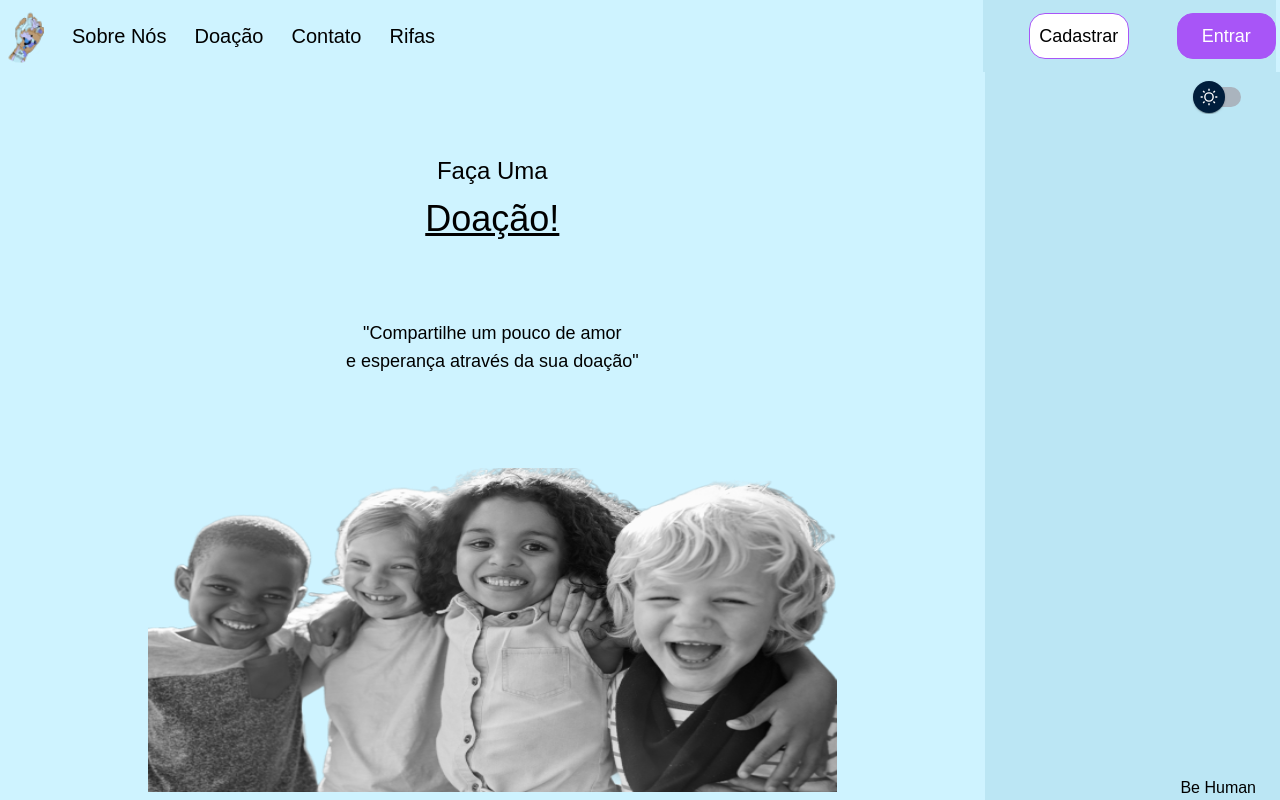
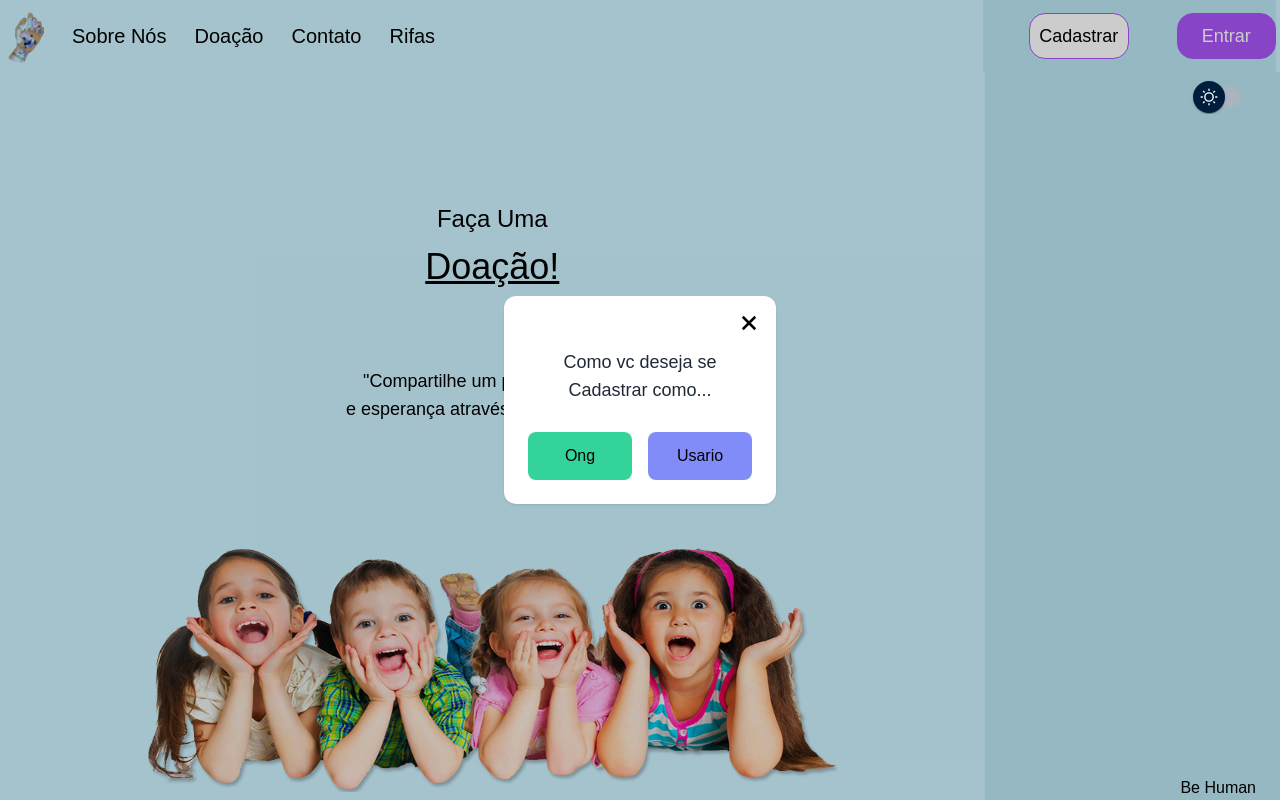
Before and after one commit to GabrielAlbanez/BH2, a React (Create React App) app in the folder web/: page / in a window 1280 px wide. Both pictures are taken after a click on the button "Cadastrar". Built offline with nearby package versions, Linux system fonts and the light colour scheme.

Commit message:
add model confirma register

```diff
--- a/web/src/Pages/Abertura.tsx
+++ b/web/src/Pages/Abertura.tsx
@@ -2,9 +2,10 @@ import React from "react";
 import Logo from "../assets/imgs/Logo.png";
 import Button from "../components/Button";
 import MyDrawer from "../components/MyDrawer";
-import imgFundo from "../assets/imgs/Meu projeto (2) 1.png";
+import imgFundo from "../assets/imgs/Crianças-PNG.png";
 import ButtonTradeTheme from "../components/ButtonTradeTheme";
 import { useTema } from "../common/context/Tema";
+
 
 export default function Abertura() {
   const { pegarTema } = useTema() as {
@@ -45,6 +46,7 @@ export default function Abertura() {
           <h1>Be Human</h1>
         </div>
       </div>
+
     </div>
   );
 }
--- /dev/null
+++ b/web/src/common/context/typeUserCadastro.tsx
@@ -0,0 +1,27 @@
+import React, { createContext, ReactNode, useContext, useState } from "react";
+
+type TypeUserCadastro = {
+  pegarTypeUser: string;
+  setPegarTypeUser: React.Dispatch<React.SetStateAction<string>>;
+};
+
+const TypeUserContext = createContext<TypeUserCadastro | undefined>(undefined);
+
+type TypeUserProps = {
+  children: ReactNode;
+};
+
+export default function TypeUserProvider({ children }: TypeUserProps) {
+  const [pegarTypeUser, setPegarTypeUser] = useState<string>("");
+
+  return (
+    <TypeUserContext.Provider value={{ pegarTypeUser, setPegarTypeUser }}>
+      {children}
+    </TypeUserContext.Provider>
+  );
+}
+
+export function useTypeUser() : TypeUserCadastro | undefined{
+    const typeUser = useContext(TypeUserContext)
+    return typeUser
+}
--- /dev/null
+++ b/web/src/components/Modal/ModalConfirm.tsx
@@ -0,0 +1,29 @@
+import React from "react";
+
+import { GrFormClose } from "react-icons/gr";
+
+
+interface PropsModal {
+  open: boolean;
+  onClose: () => void;
+  children: React.ReactNode;
+}
+
+const ModalConfirm: React.FC<PropsModal> = ({ open, onClose, children }) => {
+  return (
+    <div
+      onClick={onClose}
+      className={`fixed inset-0 flex justify-center items-center transition-colors ${
+        open ? "visible bg-black/20 " : "invisible "
+      }`}
+    >
+      <div className={`bg-white rounded-xl shadow p-6 transition-all ${open ? "scale-100 opacity-100 " : "scale-125 opacity-0 "}`}>
+        <button onClick={onClose} className="absolute top-2 right-2 p-1 rounded-lg text-gray-400 bg-white hover:bg-gray-50 hover:text-gray-600 ">
+            <GrFormClose size={30}/>
+        </button>
+        {children}</div>
+    </div>
+  );
+};
+
+export default ModalConfirm;
--- a/web/src/components/Navbar/index.tsx
+++ b/web/src/components/Navbar/index.tsx
@@ -1,4 +1,4 @@
-import React from "react";
+import React, { useState } from "react";
 import Button from "../Button";
 import Logo from "../../assets/imgs/Logo.png";
 import { Link } from "react-router-dom";
@@ -9,20 +9,26 @@ import { TbPigMoney } from "react-icons/tb";
 import MyDrawer from "../MyDrawer";
 import ButtonTradeTheme from "../ButtonTradeTheme";
 import { useTema } from "../../common/context/Tema";
+import ModalConfirm from "../Modal/ModalConfirm";
+import { useTypeUser } from "../../common/context/typeUserCadastro";
 
 export default function Navbar() {
-
-
-
   const { pegarTema } = useTema() as {
     pegarTema: string;
   };
 
+  const [open, setOpen] = useState(false);
 
+  const {setPegarTypeUser} = useTypeUser() as {
+    setPegarTypeUser : (value: string) => void
+  }
 
   return (
-    <header className={` transition-all duration-1000  ${pegarTema === "dark" ? "bg-[#202020] text-white" : "bg-[#CEF3FF]"
-      } w-[100%] h-[9vh]  flex items-center justify-between px-3 sm:px-8 xl:px-1 2xl:px-0 `}>
+    <header
+      className={` transition-all duration-1000  ${
+        pegarTema === "dark" ? "bg-[#202020] text-white" : "bg-[#CEF3FF]"
+      } w-[100%] h-[9vh]  flex items-center justify-between px-3 sm:px-8 xl:px-1 2xl:px-0 `}
+    >
       <ul className="flex md:text-lg lg:text-xl 2xl:text-xl gap-7 items-center overflow-hidden w-[0%] sm:w-[0%] md:w-[100%] md:overflow-visible">
         <img src={Logo} alt="" height={40} width={40} />
         <li>Sobre Nós</li>
@@ -38,19 +44,51 @@ export default function Navbar() {
           inten1={<BsPerson size={25} />}
           textoI1={"Sobre Nós"}
           inten2={<LiaDonateSolid size={25} />}
-          textoI2={'doações'}
+          textoI2={"doações"}
           inten3={<BsTelephone size={22} />}
-          textoI3={'contato'}
+          textoI3={"contato"}
           inten4={<TbPigMoney size={25} />}
-          textoI4={'Rifas'}
+          textoI4={"Rifas"}
           inten6={<ButtonTradeTheme />}
-          coteudo={<RxHamburgerMenu size={30} />} />
-
+          coteudo={<RxHamburgerMenu size={30} />}
+        />
       </ul>
-      <div className={`flex h-[60%] gap-5 sm:gap-12  justify-end sm:items-center  w-[60%] xl:w-[23%] 2xl:w-[31%] xl:h-[100%]  2xl:px-10  sm:w-[28%]  transition-all duration-1000 ${pegarTema === 'dark' ? "bg-[#202020] xl:bg-black" : "bg-[#CEF3FF] xl:bg-[#BBE6F4]"}`}>
-        <Button isBorder={true}>Cadastrar</Button>
+      <div
+        className={`flex h-[60%] gap-5 sm:gap-12  justify-end sm:items-center  w-[60%] xl:w-[23%] 2xl:w-[31%] xl:h-[100%]  2xl:px-10  sm:w-[28%]  transition-all duration-1000 ${
+          pegarTema === "dark"
+            ? "bg-[#202020] xl:bg-black"
+            : "bg-[#CEF3FF] xl:bg-[#BBE6F4]"
+        }`}
+      >
+        <Button
+          isBorder={true}
+          onClick={() => {
+            setOpen(true);
+          }}
+        >
+          Cadastrar
+        </Button>
         <Button>Entrar</Button>
       </div>
+      <ModalConfirm
+        open={open}
+        onClose={() => {
+          setOpen(false);
+        }}
+      >
+        <div className="text-center w-56">
+
+        <div className="mx-auto my-7 w-48">
+           <h3 className="text-lg text-gray-800">Como vc deseja se Cadastrar como...</h3>
+
+        </div>
+        <div className="flex gap-4">
+         <button onClick={()=>{setPegarTypeUser('Ong')}} className="bg-emerald-400 w-full rounded-lg py-3">Ong</button>
+         <button onClick={()=>{setPegarTypeUser('Usuario')}} className="bg-indigo-400 w-full rounded-lg">Usario</button>
+        </div>
+        </div>
+      </ModalConfirm>
+
     </header>
   );
 }
--- a/web/src/index.tsx
+++ b/web/src/index.tsx
@@ -1,19 +1,18 @@
-import React from 'react';
-import ReactDOM from 'react-dom/client';
-import App from './App';
-import TemaProvider from './common/context/Tema';
+import React from "react";
+import ReactDOM from "react-dom/client";
+import App from "./App";
+import TemaProvider from "./common/context/Tema";
+import TypeUserProvider from "./common/context/typeUserCadastro"; // Corrigido para TypeUserProvider
 
 const root = ReactDOM.createRoot(
-  document.getElementById('root') as HTMLElement
+  document.getElementById("root") as HTMLElement
 );
 root.render(
   <React.StrictMode>
     <TemaProvider>
-    <App />
+      <TypeUserProvider> {/* Corrigido para TypeUserProvider */}
+        <App />
+      </TypeUserProvider>
     </TemaProvider>
   </React.StrictMode>
 );
-
-// If you want to start measuring performance in your app, pass a function
-// to log results (for example: reportWebVitals(console.log))
-// or send to an analytics endpoint. Learn more: https://bit.ly/CRA-vitals
```
Also changed, not shown: web/src/assets/imgs/Crianças-PNG.png (added).
